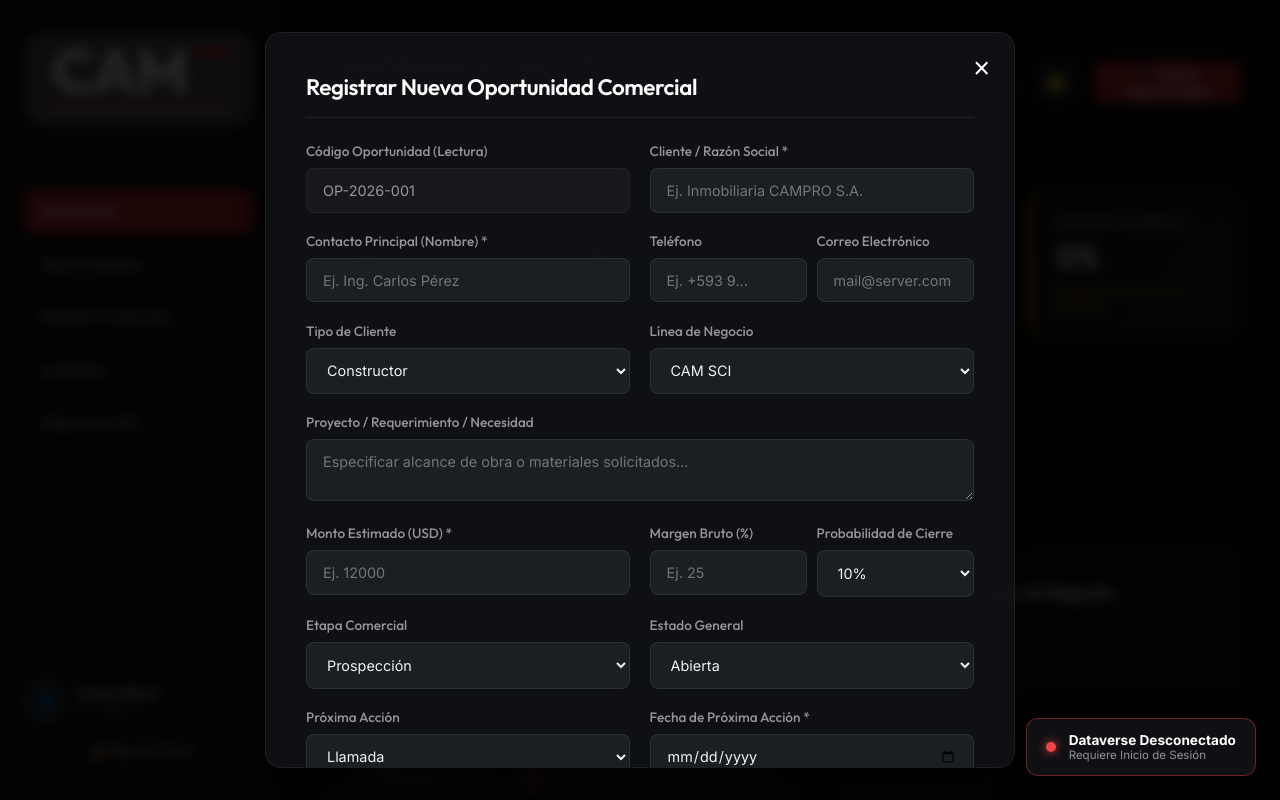
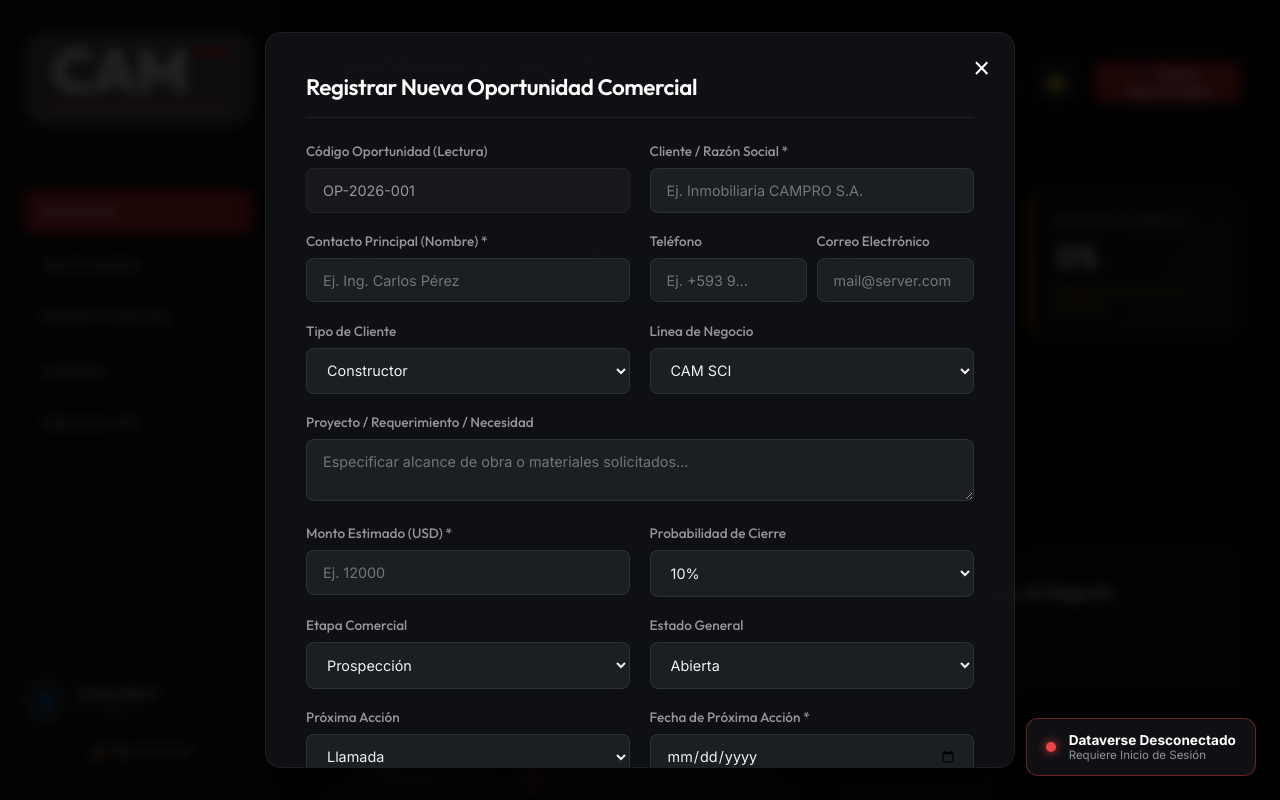
Before and after one commit to ArturMoraRosero/crm_grupocam, a React (Vite) app: page / in a window 1280 px wide. Both pictures are taken after a click on the button "➕ Nueva Oportunidad". Shown: the top 800 px of the page. Built offline with nearby package versions, Linux system fonts and the light colour scheme.

Commit message:
feat: eliminar campo margen bruto de formulario, tabla y export Excel

```diff
--- a/src/App.jsx
+++ b/src/App.jsx
@@ -529,7 +529,7 @@ export default function App() {
       'Tipo Cliente': op.tipoCliente,
       'Línea de Negocio': op.lineaNegocio,
       'Monto Estimado (USD)': op.monto,
-      'Margen Bruto (%)': op.margen,
+
       'Probabilidad (%)': op.probabilidad,
       'Etapa Comercial': op.etapa,
       'Estado': op.estado,
@@ -1220,7 +1220,7 @@ export default function App() {
                     <th style={{ cursor: 'pointer' }} onClick={() => handleSort('codigo')}>Código {sortField === 'codigo' ? (sortAsc ? '▲' : '▼') : ''}</th>
                     <th style={{ cursor: 'pointer' }} onClick={() => handleSort('cliente')}>Cliente {sortField === 'cliente' ? (sortAsc ? '▲' : '▼') : ''}</th>
                     <th style={{ cursor: 'pointer' }} onClick={() => handleSort('monto')}>Monto {sortField === 'monto' ? (sortAsc ? '▲' : '▼') : ''}</th>
-                    <th>Margen %</th>
+
                     <th style={{ cursor: 'pointer' }} onClick={() => handleSort('etapa')}>Etapa {sortField === 'etapa' ? (sortAsc ? '▲' : '▼') : ''}</th>
                     <th>Línea</th>
                     <th>Estado</th>
@@ -1259,7 +1259,7 @@ export default function App() {
                             <div style={{ fontSize: '0.72rem', color: 'var(--text-secondary)' }}>{op.contactoName}</div>
                           </td>
                           <td style={{ fontWeight: 'bold' }}>${op.monto?.toLocaleString()}</td>
-                          <td>{op.margen}%</td>
+
                           <td>
                             <span style={{
                               background: 'var(--bg-tertiary)',
@@ -1859,17 +1859,7 @@ export default function App() {
                 />
               </div>
 
-              <div style={{ display: 'grid', gridTemplateColumns: '1fr 1fr', gap: '0.6rem' }}>
-                <div>
-                  <label>Margen Bruto (%)</label>
-                  <input
-                    type="number"
-                    value={currentOp.margen}
-                    onChange={(e) => setCurrentOp({ ...currentOp, margen: e.target.value })}
-                    placeholder="Ej. 25"
-                  />
-                </div>
-                <div>
+              <div>
                   <label>Probabilidad de Cierre</label>
                   <select
                     value={currentOp.probabilidad}
@@ -1877,7 +1867,6 @@ export default function App() {
                   >
                     {PROBABILIDADES.map(p => <option key={p} value={p}>{p}</option>)}
                   </select>
-                </div>
               </div>
 
               <div>
```
